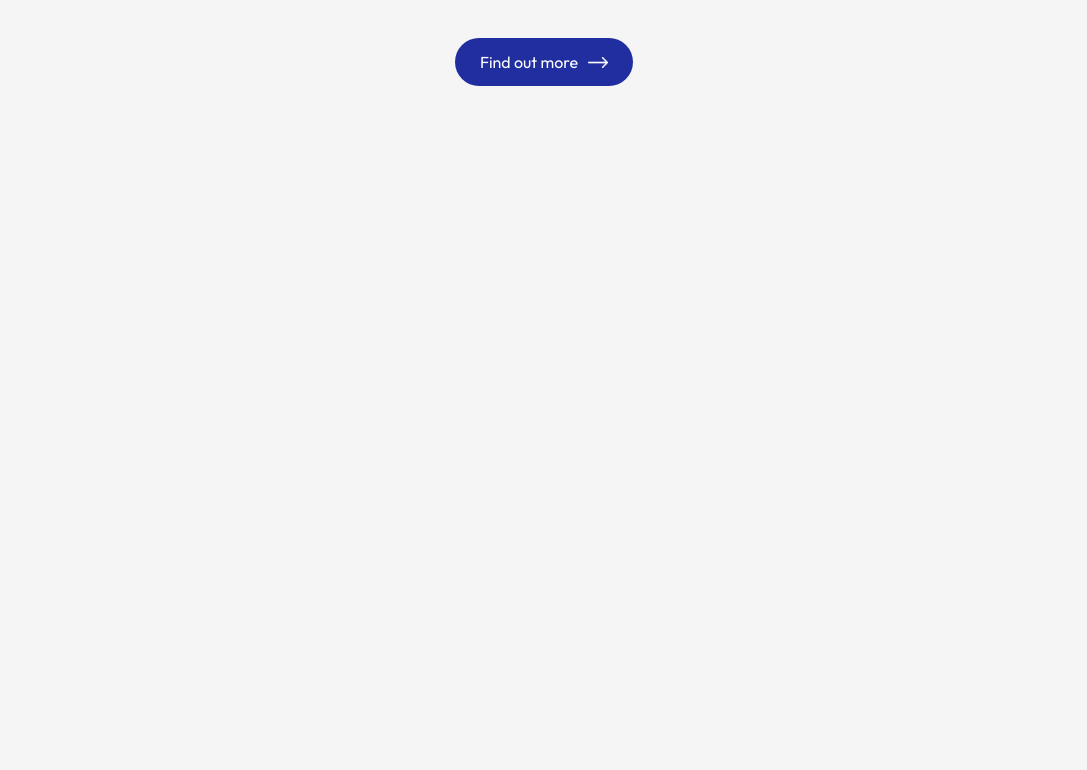
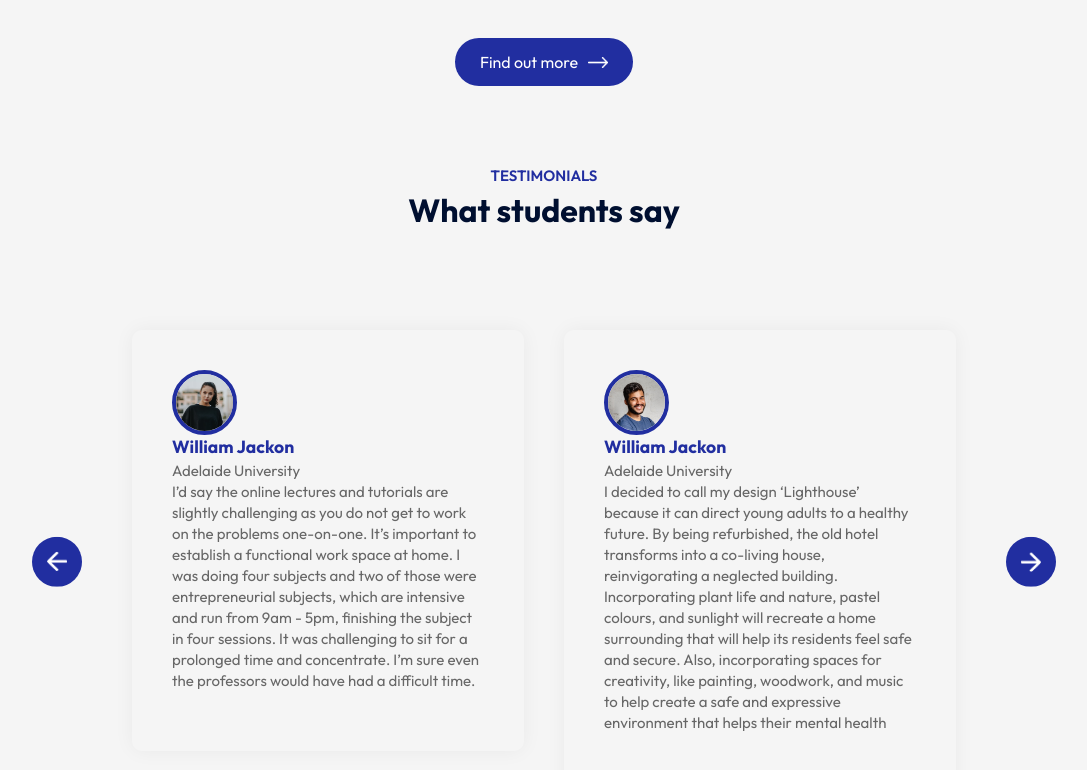
Before and after one commit to Sam2567/Business_page, a React (Vite) app: page / in a window 1280 px wide. Shown: the part 2226-2996 px from the top of the page, without its empty margins (96-1183 px from the left). Before the commit the page ends 2392 px from the top, so only its background shows below. Built offline with nearby package versions, Linux system fonts and the light colour scheme.

Commit message:
Add Testimonials Section

```diff
--- a/src/App.jsx
+++ b/src/App.jsx
@@ -5,6 +5,7 @@ import Programs from "./Components/Programs/Programs";
 import Title from "./Components/Title/Title";
 import About from "./Components/About/About";
 import Campus from "./Components/Campus/Campus";
+import Testimonials from "./Components/Testimonials/Testimonials";
 
 const App = () => {
   return (
@@ -17,6 +18,8 @@ const App = () => {
         <About />
         <Title subTitle="Campus" title="Campus Photos" />
         <Campus />
+        <Title subTitle="Testimonials" title="What students say" />
+        <Testimonials />
       </div>
     </div>
   );
--- /dev/null
+++ b/src/Components/Testimonials/Testimonials.css
@@ -0,0 +1,66 @@
+.testimonials {
+  margin: 80px auto;
+  padding: 0 80px;
+  position: relative;
+}
+.next-btn,
+.back-btn {
+  position: absolute;
+  top: 50%;
+  right: 0;
+  transform: translateY(-50%);
+  padding: 15px;
+  width: 50px;
+  border-radius: 50%;
+  cursor: pointer;
+  background: #212ea0;
+}
+
+.back-btn {
+  right: auto;
+  left: 0;
+}
+
+.slider {
+  overflow: hidden;
+}
+
+.slider ul {
+  display: flex;
+  width: 200%;
+  overflow-x: hidden;
+  transition: 0.5s;
+}
+
+.slider ul li {
+  list-style: none;
+  width: 50%;
+  padding: 20px;
+}
+
+.slide {
+  box-shadow: 0 0 20px rgba(0, 0, 0, 0.05);
+  padding: 40px;
+  border-radius: 10px;
+  color: #676767;
+  line-height: 1.4;
+}
+
+.slide img {
+  width: 65px;
+  border-radius: 50%;
+  margin-right: 10px;
+  border: 4px solid #212ea0;
+}
+
+.user-info {
+  display: flex;
+  flex-direction: column;
+  align-items: baseline;
+  margin-bottom: 20px;
+  font-size: 15px;
+}
+
+.user-info h3 {
+  color: #212ea0;
+}
--- /dev/null
+++ b/src/Components/Testimonials/Testimonials.jsx
@@ -0,0 +1,53 @@
+import "./Testimonials.css";
+import testimonials from "../../data/testimonials.json";
+import next_icon from "../../assets/next-icon.png";
+import back_icon from "../../assets/back-icon.png";
+import { useRef } from "react";
+
+const Testimonials = () => {
+  const slider = useRef();
+  let transX = 0;
+  const slideForward = () => {
+    if (transX > -50) {
+      transX -= 25;
+    }
+    slider.current.style.transform = `translateX(${transX}%)`;
+  };
+  const slideBackward = () => {
+    if (transX < 0) {
+      transX += 25;
+    }
+    slider.current.style.transform = `translateX(${transX}%)`;
+  };
+  return (
+    <div className="testimonials">
+      <img src={next_icon} alt="" className="next-btn" onClick={slideForward} />
+      <img
+        src={back_icon}
+        alt=""
+        className="back-btn"
+        onClick={slideBackward}
+      />
+      <div className="slider">
+        <ul ref={slider}>
+          {testimonials.map((user) => (
+            <li key={user.id}>
+              <div className="slide">
+                <div className="user-info">
+                  <img src={user.photo} alt={user.name} />
+                  <div>
+                    <h3>{user.name}</h3>
+                    <span>{user.university}</span>
+                  </div>
+                  <p>{user.feedback}</p>
+                </div>
+              </div>
+            </li>
+          ))}
+        </ul>
+      </div>
+    </div>
+  );
+};
+
+export default Testimonials;
--- /dev/null
+++ b/src/data/testimonials.json
@@ -0,0 +1,30 @@
+[
+  {
+    "id": 1,
+    "name": "William Jackon",
+    "university": "Adelaide University",
+    "photo": "src/assets/user-1.png",
+    "feedback": "I’d say the online lectures and tutorials are slightly challenging as you do not get to work on the problems one-on-one. It’s important to establish a functional work space at home. I was doing four subjects and two of those were entrepreneurial subjects, which are intensive and run from 9am - 5pm, finishing the subject in four sessions. It was challenging to sit for a prolonged time and concentrate. I’m sure even the professors would have had a difficult time."
+  },
+  {
+    "id": 2,
+    "name": "William Jackon",
+    "university": "Adelaide University",
+    "photo": "src/assets/user-2.png",
+    "feedback": "I decided to call my design ‘Lighthouse’ because it can direct young adults to a healthy future. By being refurbished, the old hotel transforms into a co-living house, reinvigorating a neglected building. Incorporating plant life and nature, pastel colours, and sunlight will recreate a home surrounding that will help its residents feel safe and secure. Also, incorporating spaces for creativity, like painting, woodwork, and music to help create a safe and expressive environment that helps their mental health"
+  },
+  {
+    "id": 3,
+    "name": "William Jackon",
+    "university": "Adelaide University",
+    "photo": "src/assets/user-3.png",
+    "feedback": "My lifelong goal is to promote gender equality. I have already received opportunities to attend two different forums, the Newday Leadership Summit in Adelaide and Australia Awards, and the West Asia Scholars Forum in Canberra, both emphasising gender equality and leadership. I will continue to push forward this goal by using the insights I obtained from these forums. "
+  },
+  {
+    "id": 4,
+    "name": "William Jackon",
+    "university": "Adelaide University",
+    "photo": "src/assets/user-4.png",
+    "feedback": "I studied Economics at University in Sri Lanka and knew I wanted to study Economics and Finance at post-graduate level.  I researched course options online and discovered that the University of Adelaide offered a 2-year, CFA accredited Masters in Economics and Finance which suited me perfectly. Also, a friend of mine told me that the cost of living in Adelaide was less than in other states in Australia. I was coming with my family so cost of living was an important consideration for me."
+  }
+]
```
